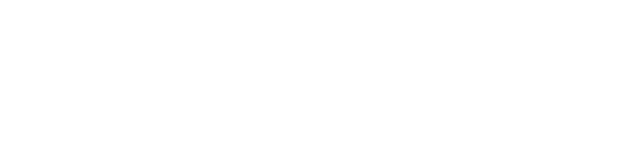
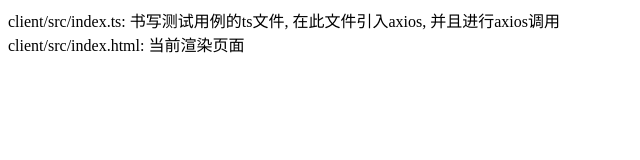
Before and after one commit to laerpeeK/mini-axios-ts, a website built with webpack: page client/src/index.html in a window 1280 px wide. Shown: the whole page, without its empty margins (0-640 px from the left). Built offline with nearby package versions, Linux system fonts and the light colour scheme.

Commit message:
build: typescript

```diff
--- a/client/package.json
+++ b/client/package.json
@@ -14,6 +14,7 @@
     "clean-webpack-plugin": "^4.0.0",
     "html-webpack-plugin": "^4.5.2",
     "ts-loader": "^8.4.0",
+    "typescript": "^4.9.4",
     "webpack": "^4.46.0",
     "webpack-cli": "^3.3.12",
     "webpack-dev-server": "^3.11.3"
--- a/client/src/index.html
+++ b/client/src/index.html
@@ -7,6 +7,7 @@
   <title>mini-axios-ts</title>
 </head>
 <body>
-
+  <div>client/src/index.ts: 书写测试用例的ts文件, 在此文件引入axios, 并且进行axios调用</div>
+  <div>client/src/index.html: 当前渲染页面</div>
 </body>
 </html>
```
Also changed, not shown: 1 other file.
